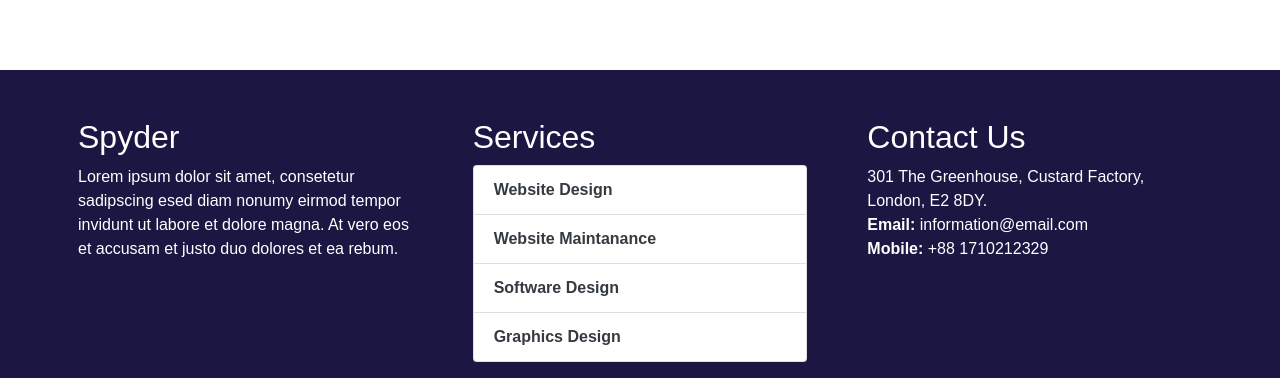
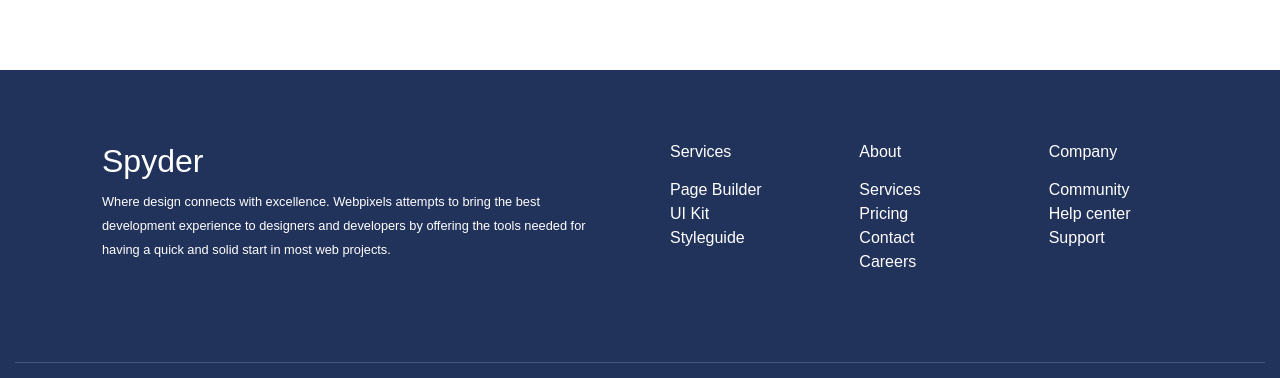
Before and after one commit to haque-farhan/digital-agency, a React (Create React App) app: page /about in a window 1280 px wide. Shown: the part 574-952 px from the top of the page. Built offline with nearby package versions, Linux system fonts and the light colour scheme.

Commit message:
Updated billing section and footer section, removed unused file

```diff
--- a/src/assests/custom.css
+++ b/src/assests/custom.css
@@ -20,6 +20,11 @@
 
 .rounded {
   border-radius: 0.25rem !important;
+}
+
+.h3,
+h3 {
+  font-size: 1.75rem;
 }
 
 .btnGradient {
@@ -48,7 +53,8 @@
 }
 
 .billing-card {
-  border-color: rgba(132, 140, 152, 0.125);
+  border: 1px solid rgba(0, 0, 0, 0.125);
+  border-radius: 0.625rem;
   -webkit-transition: all 0.2s ease;
   transition: all 0.2s ease;
 }
@@ -126,7 +132,12 @@
 .bg-footer {
   margin-top: 3rem;
   color: #fff;
-  background: #1b1642 !important;
+  background: #21325b !important;
+}
+
+.border-footer-top {
+  opacity: 0.2;
+  border-top: 1px solid #dee2e6 !important;
 }
 
 .bg-holder {
@@ -143,6 +154,10 @@
   backface-visibility: hidden;
   background-repeat: no-repeat;
   z-index: 0;
+}
+
+.font-weight-semi-bold {
+  font-weight: 600 !important;
 }
 
 /* Admin route */
@@ -178,3 +193,11 @@ a:focus {
     0 4px 15px 0 rgba(0, 0, 0, 0.15);
   box-shadow: 0 5px 11px 0 rgba(0, 0, 0, 0.18), 0 4px 15px 0 rgba(0, 0, 0, 0.15);
 }
+
+.text-strikethrough {
+  text-decoration: line-through;
+}
+
+.opacity-xs {
+  opacity: 0.2;
+}
--- a/src/components/Footer/Footer.js
+++ b/src/components/Footer/Footer.js
@@ -1,68 +1,140 @@
 import React, { Fragment } from "react";
-import { Container, ListGroup, ListGroupItem, Row, Col } from "reactstrap";
+import {
+  Container,
+  ListGroup,
+  ListGroupItem,
+  Row,
+  Col,
+  Card,
+  CardTitle,
+  CardText,
+  CardImg,
+  CardImgOverlay,
+} from "reactstrap";
+import product3 from "./../../assests/img/product/3.jpg";
 
 const Footer = () => {
   return (
     <Fragment>
       <Row className="bg-footer p-5 m-0 mt-5">
+        {/* <Col md="12">
+          <Card inverse>
+            <CardImg width="100%" src={product3} alt="Card image cap" />
+            <CardImgOverlay>
+              <CardTitle>Card Title</CardTitle>
+              <CardText>
+                This is a wider card with supporting text below as a natural
+                lead-in to additional content. This content is a little bit
+                longer.
+              </CardText>
+            </CardImgOverlay>
+          </Card>
+        </Col> */}
         <Col md="12">
-          <Row>
-            <Col md="4">
+          <Row className="p-4">
+            <Col md="6">
               <Container>
                 <h2>Spyder</h2>
-                <p>
-                  Lorem ipsum dolor sit amet, consetetur sadipscing esed diam
-                  nonumy eirmod tempor invidunt ut labore et dolore magna. At
-                  vero eos et accusam et justo duo dolores et ea rebum.
-                </p>
+                <small>
+                  Where design connects with excellence. Webpixels attempts to
+                  bring the best development experience to designers and
+                  developers by offering the tools needed for having a quick and
+                  solid start in most web projects.
+                </small>
               </Container>
             </Col>
-            <Col md="4">
+            <Col md="2">
               <Container>
-                <h2>Services</h2>
-                <ListGroup>
-                  <ListGroupItem className="text-dark font-weight-bold">
-                    Website Design
-                  </ListGroupItem>
-                  <ListGroupItem className="text-dark font-weight-bold">
-                    Website Maintanance
-                  </ListGroupItem>
-                  <ListGroupItem className="text-dark font-weight-bold">
-                    Software Design
-                  </ListGroupItem>
-                  <ListGroupItem className="text-dark font-weight-bold">
-                    Graphics Design
-                  </ListGroupItem>
-                </ListGroup>
+                <h6 className="mb-3">Services</h6>
+                <ul className="list-unstyled mb-6 mb-md-4 mb-lg-0">
+                  <li>
+                    <a className="text-500 text-decoration-none" href="#!">
+                      Page Builder
+                    </a>
+                  </li>
+                  <li>
+                    <a className="text-500 text-decoration-none" href="#!">
+                      UI Kit
+                    </a>
+                  </li>
+                  <li>
+                    <a className="text-500 text-decoration-none" href="#!">
+                      Styleguide
+                    </a>
+                  </li>
+                </ul>
               </Container>
             </Col>
-            <Col md="4">
+            <Col md="2">
               <Container>
-                <h2>Contact Us</h2>
-                <p className="mb-0">
-                  301 The Greenhouse, Custard Factory, London, E2 8DY.
-                </p>
-                <p className="mb-0">
-                  <strong>Email: </strong>
-                  information@email.com
-                </p>
-                <p>
-                  <strong>Mobile: </strong>
-                  +88 1710212329
-                </p>
+                <h6 className="mb-3">About</h6>
+                <ul className="list-unstyled mb-6 mb-md-4 mb-lg-0">
+                  <li>
+                    <a className="text-500 text-decoration-none" href="#!">
+                      Services
+                    </a>
+                  </li>
+                  <li>
+                    <a className="text-500 text-decoration-none" href="#!">
+                      Pricing
+                    </a>
+                  </li>
+                  <li>
+                    <a className="text-500 text-decoration-none" href="#!">
+                      Contact
+                    </a>
+                  </li>
+                  <li>
+                    <a class="text-500 text-decoration-none" href="#!">
+                      Careers
+                    </a>
+                  </li>
+                </ul>
+              </Container>
+            </Col>
+            <Col md="2">
+              <Container>
+                <h6 className="mb-3">Company</h6>
+                <ul className="list-unstyled mb-6 mb-md-4 mb-lg-0">
+                  <li>
+                    <a className="text-500 text-decoration-none" href="#!">
+                      Community
+                    </a>
+                  </li>
+                  <li>
+                    <a className="text-500 text-decoration-none" href="#!">
+                      Help center
+                    </a>
+                  </li>
+                  <li>
+                    <a className="text-500 text-decoration-none" href="#!">
+                      Support
+                    </a>
+                  </li>
+                </ul>
               </Container>
             </Col>
           </Row>
         </Col>
       </Row>
-      {/* <Row className="bg-footer">
+      <Row className="bg-footer py-3 m-0 ">
         <Col md="12" className="text-center">
-          <p>Thank you for creating with Me | 2020 © Farhan </p>
+          <div className="border-footer-top"></div>
         </Col>
-      </Row> */}
-      {/* <Container className="py-3 bg-footer">
-        <Row></Row>
-      </Container> */}
+      </Row>
+      <Row className="bg-footer py-3 m-0 ">
+        <Col md="12" className="text-center">
+          <Container>
+            <p className="mb-2">All rights reserved. © Ahsanul Haque Farhan</p>
+            <small className="mb-3">
+              When you visit or interact with our sites, services or tools, we
+              or our authorised service providers may use cookies for storing
+              information to help provide you with a better, faster and safer
+              experience and for marketing purposes.
+            </small>
+          </Container>
+        </Col>
+      </Row>
     </Fragment>
   );
 };
```
Also changed, not shown: src/App.css (deleted, +0 -38 lines), src/components/Billing/Billing.js (+132 -46 lines), src/logo.svg (deleted), 1 other file (tests, documents, lock files or other folders).
